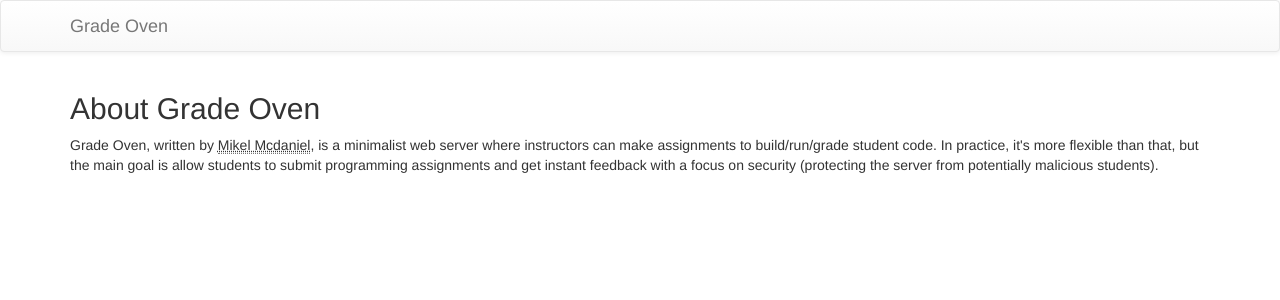
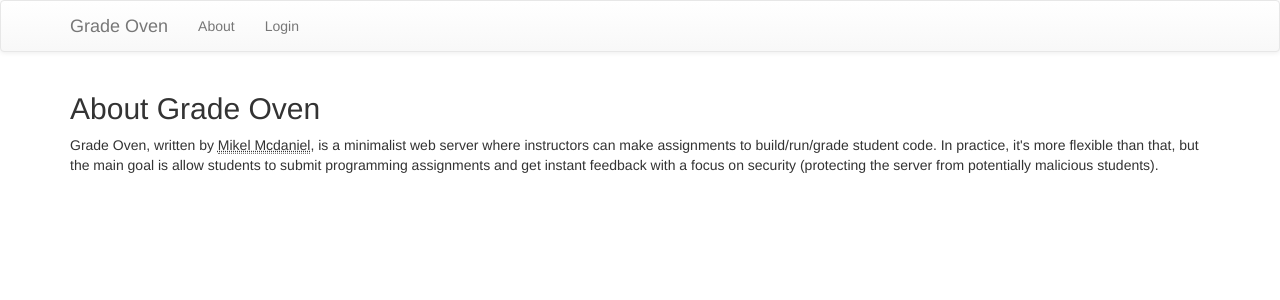
Before and after one commit to mikelmcdaniel/grade-oven, a Flask app: page /about in a window 1280 px wide. Shown: the top 300 px of the page. Run offline with Flask 2, Linux system fonts and the light colour scheme; parts of the project's set-up code (start-up, migrations or seed data) failed here and were passed over; some libraries are stand-ins or nearby versions.

Commit message:
Add about and login links for logged-out users.

```diff
--- a/src/templates/base.html
+++ b/src/templates/base.html
@@ -23,17 +23,20 @@
       </button>
       <a class="navbar-brand" href="/">Grade Oven</a> {% if username %}<span class="navbar-brand">(logged in as {{ username|e }})</span>{% endif %}
     </div>
-    {% if username %}
     <div class="navbar-collapse collapse" aria-expanded="false" style="height: 0.8px;">
       <ul class="nav navbar-nav">
+    {% if username %}
         <li><a href="/">Home</a></li>
         <li><a href="/courses">Courses</a></li>
         <li><a href="/settings">Settings</a></li>
         <li><a href="/about">About</a></li>
         <li><a href="/logout">Logout</a></li>
+    {% else %}
+        <li><a href="/about">About</a></li>
+        <li><a href="/login">Login</a></li>
+    {% endif %}
       </ul>
     </div><!--/.nav-collapse -->
-    {% endif %}
   </div>
 </nav>
 
```
